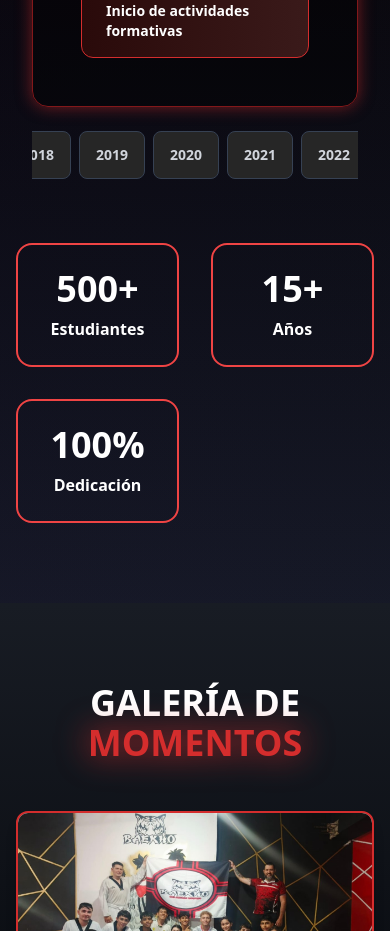
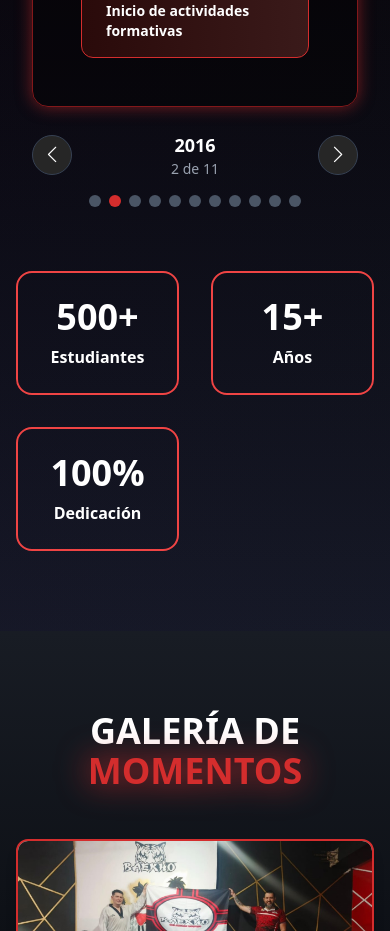
Before and after one commit to Baekho-la-cumbre/Baekho_landing, a React (Vite) app: page / in a window 390 px wide. Shown: the part 1900-2831 px from the top of the page. Built offline with nearby package versions, Linux system fonts and the light colour scheme.

Commit message:
scroll with arrows

```diff
--- a/src/index.css
+++ b/src/index.css
@@ -11,6 +11,8 @@ html {
   font-weight: normal;
   font-style: normal;
 }
+
+
 
 @media (min-width: 1650px) {
   .header-gap-xl {
@@ -133,3 +135,88 @@ html {
   pointer-events: none;
   transition: opacity 0.2s;
 }
+
+/* Estilos para el scroll horizontal de años */
+.years-scroll {
+  scrollbar-width: none; /* Firefox */
+  -ms-overflow-style: none; /* Internet Explorer 10+ */
+}
+
+.years-scroll::-webkit-scrollbar {
+  display: none; /* Chrome, Safari, Opera */
+}
+
+.no-scrollbar {
+  scrollbar-width: none;
+  -ms-overflow-style: none;
+}
+
+.no-scrollbar::-webkit-scrollbar {
+  display: none;
+}
+
+/* Asegurar que el scroll horizontal funcione correctamente */
+.years-scroll {
+  scroll-snap-type: x mandatory;
+  scroll-behavior: smooth;
+}
+
+.years-scroll button {
+  scroll-snap-align: center;
+}
+
+/* Mejorar la experiencia de scroll en móviles */
+@media (max-width: 920px) {
+  .years-scroll {
+    padding-left: 1rem;
+    padding-right: 1rem;
+    margin-left: -1rem;
+    margin-right: -1rem;
+    width: calc(100% + 2rem);
+    -webkit-overflow-scrolling: touch;
+    scroll-snap-type: x proximity;
+  }
+
+  .years-scroll button {
+    min-width: max-content;
+    flex-shrink: 0;
+    scroll-snap-align: center;
+    touch-action: pan-x;
+  }
+}
+
+/* Estilos para la navegación en pantallas pequeñas */
+@media (max-width: 920px) {
+  .years-scroll {
+    display: none;
+  }
+
+  .years-nav-desktop {
+    display: none;
+  }
+
+  .years-nav-mobile {
+    display: flex;
+  }
+}
+
+@media (min-width: 921px) {
+  .years-nav-mobile {
+    display: none;
+  }
+
+  .years-nav-desktop {
+    display: block;
+  }
+}
+
+/* Asegurar que el scroll funcione en todos los navegadores */
+.years-scroll {
+  -webkit-overflow-scrolling: touch;
+  scrollbar-width: none;
+  -ms-overflow-style: none;
+}
+
+.years-scroll::-webkit-scrollbar {
+  display: none;
+}
--- a/src/sections/Historia/Historia.jsx
+++ b/src/sections/Historia/Historia.jsx
@@ -184,7 +184,14 @@ const TrayectoriaCarousel = () => {
     if (!autoplay) {
       const el = yearRefs.current[active];
       if (el && el.scrollIntoView) {
-        el.scrollIntoView({ behavior: "smooth", block: "nearest", inline: "center" });
+        // Usar un timeout para asegurar que el DOM esté actualizado
+        setTimeout(() => {
+          el.scrollIntoView({
+            behavior: "smooth",
+            block: "nearest",
+            inline: "center"
+          });
+        }, 50);
       }
     }
   }, [active, autoplay]);
@@ -288,9 +295,52 @@ const TrayectoriaCarousel = () => {
           </div>
         </div>
 
-        {/* Paginación por años (centrada siempre) */}
-        <div className="mt-6">
-          <div ref={yearsBarRef} className="w-full max-w-4xl mx-auto flex justify-center gap-2 px-2 overflow-x-auto no-scrollbar">
+        {/* Paginación por años con navegación responsiva */}
+        <div className="mt-6 w-full">
+          {/* Navegación con flechas para pantallas pequeñas */}
+          <div className="flex items-center justify-center gap-4 mb-4 years-nav-mobile">
+            <button
+              onClick={() => {
+                const newIndex = active > 0 ? active - 1 : historiaData.length - 1;
+                handleYear(newIndex);
+              }}
+              className="w-10 h-10 bg-neutral-800 border border-gray-700 rounded-full flex items-center justify-center text-white hover:bg-[#D42D2D]/80 transition-colors"
+              aria-label="Año anterior"
+            >
+              <BootstrapIcon name="chevron-left" size="1.2rem" />
+            </button>
+
+            <div className="flex-1 text-center">
+              <span className="text-white font-bold text-lg">
+                {historiaData[active].year === "video" ? "Video" : historiaData[active].year}
+              </span>
+              <div className="text-gray-400 text-sm">
+                {active + 1} de {historiaData.length}
+              </div>
+            </div>
+
+            <button
+              onClick={() => {
+                const newIndex = active < historiaData.length - 1 ? active + 1 : 0;
+                handleYear(newIndex);
+              }}
+              className="w-10 h-10 bg-neutral-800 border border-gray-700 rounded-full flex items-center justify-center text-white hover:bg-[#D42D2D]/80 transition-colors"
+              aria-label="Siguiente año"
+            >
+              <BootstrapIcon name="chevron-right" size="1.2rem" />
+            </button>
+          </div>
+
+          {/* Scroll horizontal para pantallas grandes */}
+          <div className="years-nav-desktop">
+            <div
+              ref={yearsBarRef}
+              className="years-scroll flex gap-2 overflow-x-auto no-scrollbar justify-center"
+              style={{
+                scrollPaddingInline: '1rem',
+                WebkitOverflowScrolling: 'touch',
+              }}
+            >
               {historiaData.map((item, idx) => (
                 <button
                   key={item.year}
@@ -311,6 +361,21 @@ const TrayectoriaCarousel = () => {
                     item.year
                   )}
                 </button>
+              ))}
+            </div>
+          </div>
+
+          {/* Indicadores de puntos para pantallas pequeñas */}
+          <div className="flex justify-center gap-2 mt-4 years-nav-mobile">
+            {historiaData.map((_, idx) => (
+              <button
+                key={idx}
+                onClick={() => handleYear(idx)}
+                className={`w-3 h-3 rounded-full transition-colors ${
+                  idx === active ? "bg-[#D42D2D]" : "bg-gray-600 hover:bg-gray-500"
+                }`}
+                aria-label={`Ir al año ${historiaData[idx].year}`}
+              />
             ))}
           </div>
         </div>
--- a/src/sections/Logros/Logros.jsx
+++ b/src/sections/Logros/Logros.jsx
@@ -168,7 +168,7 @@ const getMedallaColor = (medalla) => {
     case "Bronce":
       return "text-orange-600 border-orange-600";
     default:
-      return "text-white border-white";
+      return "text-white border-white";r
   }
 };
 
```
Lines whose indentation alone changed are shown as unchanged.
